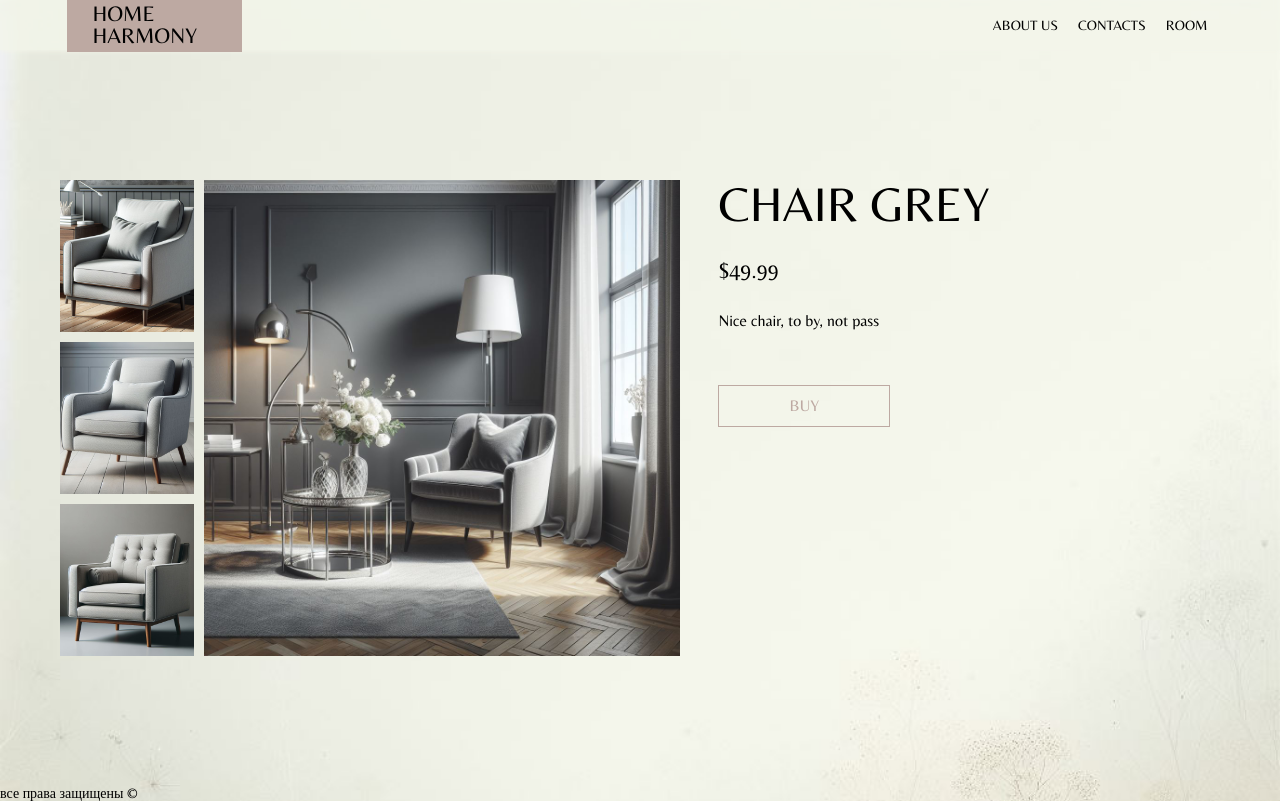
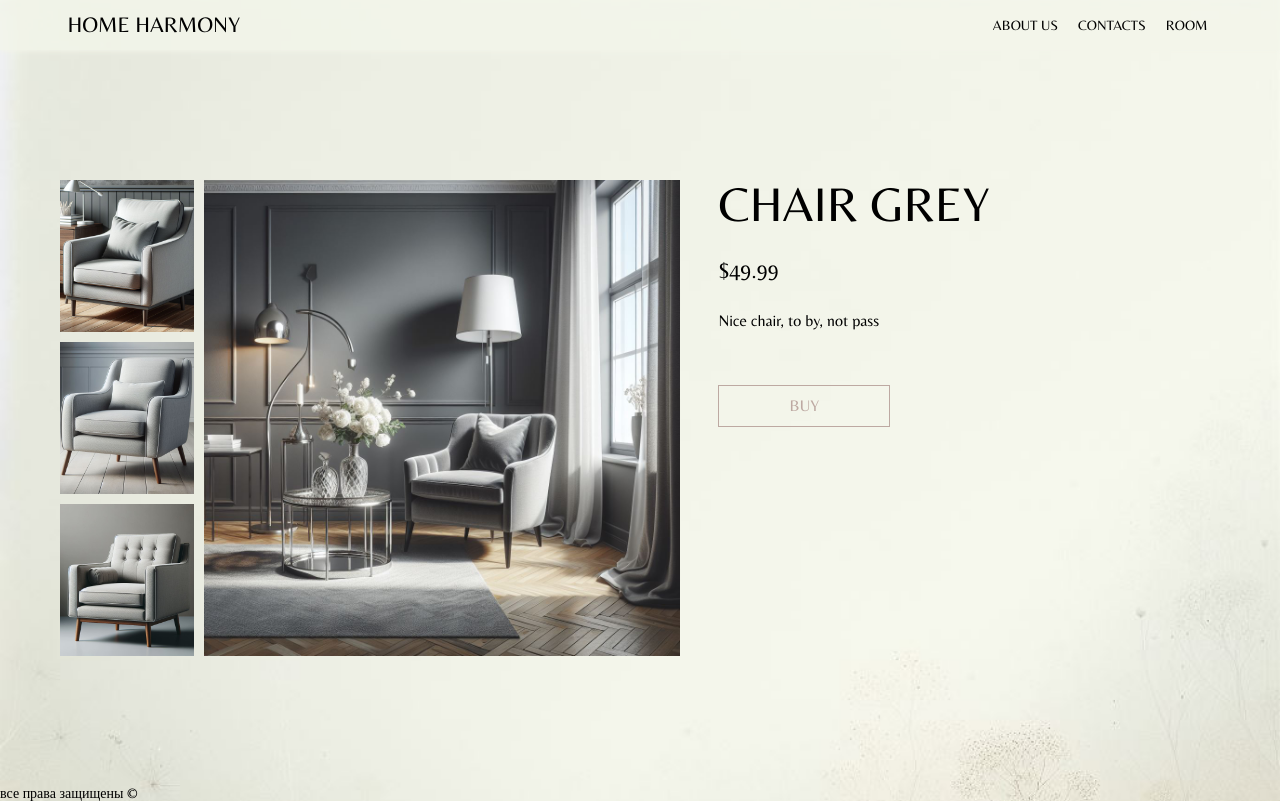
Before and after one commit to NikolaYK2/home-harmony, a React (Vite) app: page /home-harmony/item/1 in a window 1280 px wide. In both pictures the pointer is over the link "HOME HARMONY". Built offline with nearby package versions, Linux system fonts and the light colour scheme.

Commit message:
style(Header): upd logo button

```diff
--- a/src/features/1-header/ui/Header.module.css
+++ b/src/features/1-header/ui/Header.module.css
@@ -27,17 +27,16 @@
   background: var(--color-medium-opaciti);
   box-shadow: 0 1px 5px #f3f5ea;
 }
-.header .logo > a {
+.header .logo {
+  all: unset;
   color: var(--color-darck-900);
   font-size: var(--font-size-25);
 }
-.header .logo > a:hover svg path:nth-child(1) {
-  fill: #56676f;
-  transition: fill 0.3s ease 0s;
-}
-.header .logo > a:hover svg path:nth-child(2) {
-  fill: #aa8a71;
-  transition: fill 0.3s ease 0s;
+.header .logo:hover {
+  all: unset;
+  color: var(--color-darck-900);
+  font-size: var(--font-size-25);
+  cursor: pointer;
 }
 .header .nav {
   display: flex;
--- a/src/features/1-header/ui/Header.module.scss
+++ b/src/features/1-header/ui/Header.module.scss
@@ -21,24 +21,16 @@
   }
 
   .logo {
+    all: unset;
+    color: var(--color-darck-900);
+    font-size: var(--font-size-25);
 
-    > a {
+    &:hover {
+      all: unset;
       color: var(--color-darck-900);
       font-size: var(--font-size-25);
-    }
+      cursor: pointer;
 
-    > a:hover {
-      svg {
-        path:nth-child(1) {
-          fill: #56676f;
-          transition: fill .3s ease 0s;
-        }
-
-        path:nth-child(2) {
-          fill: #aa8a71;
-          transition: fill .3s ease 0s;
-        }
-      }
     }
   }
 
--- a/src/features/1-header/ui/Header.tsx
+++ b/src/features/1-header/ui/Header.tsx
@@ -21,13 +21,13 @@ export const Header = () => {
     <header className={s.header}>
       <div className={s.containerHeader}>
 
-        <div className={s.logo}>
-          <Button as={'a'} href={''}>
-            HOME HARMONY
-          </Button>
-        </div>
+        <Button as={'a'} className={s.logo}>
+          HOME HARMONY
+        </Button>
 
-        <nav className={`${s.nav} ${switchNav && s.navActive}`} onClick={() => {setSwitchNav(false)}}>
+        <nav className={`${s.nav} ${switchNav && s.navActive}`} onClick={() => {
+          setSwitchNav(false)
+        }}>
 
           <div className={`${s.items} ${switchNav && s.itemsActive}`} onClick={(event) => event.stopPropagation()}>
             <ul>
@@ -39,7 +39,7 @@ export const Header = () => {
               )}
             </ul>
 
-           <Messenger className={s.messengers}/>
+            <Messenger className={s.messengers}/>
 
           </div>
         </nav>
```
Also changed, not shown: 1 other file (tests, documents, lock files or other folders).
